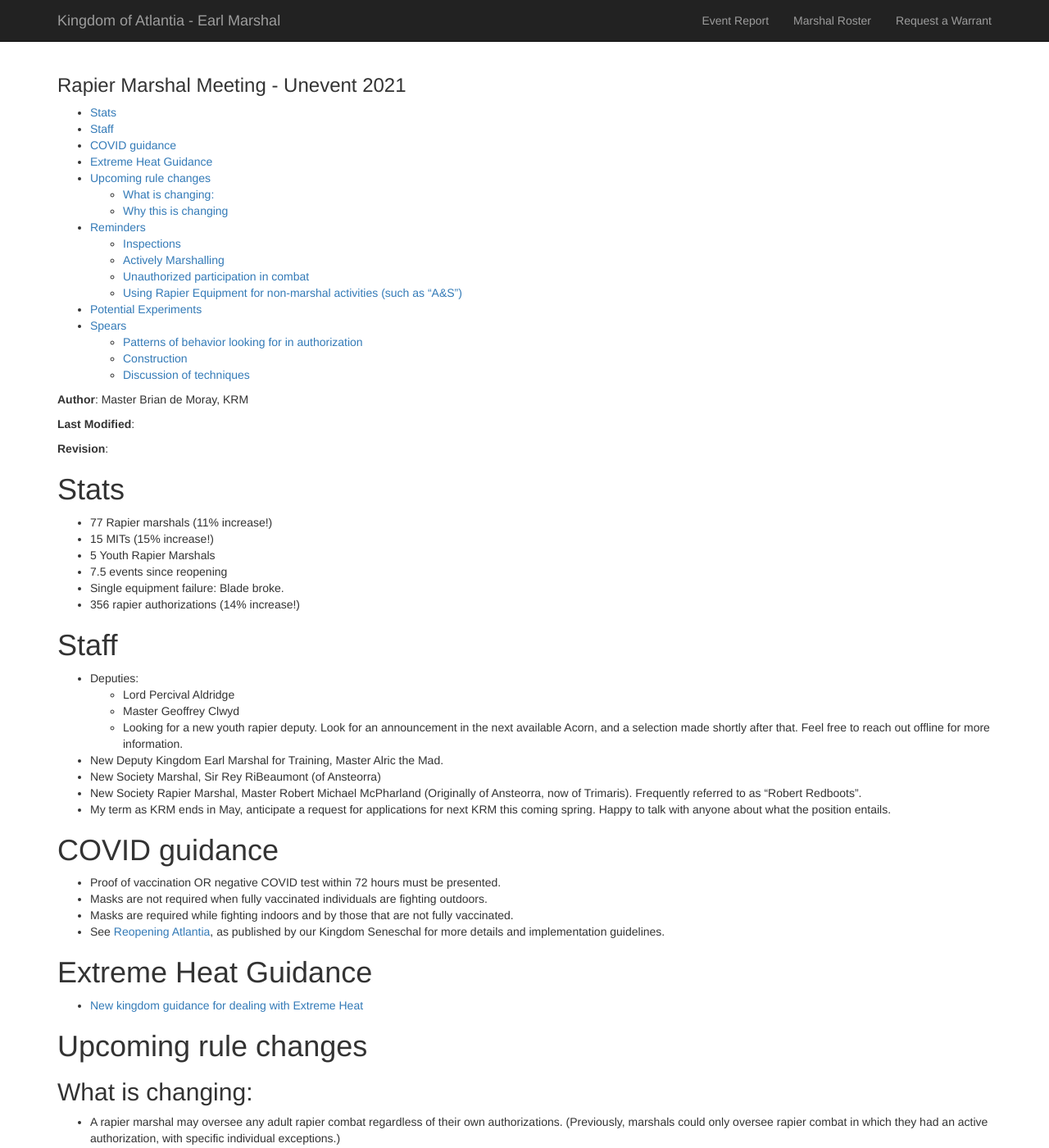
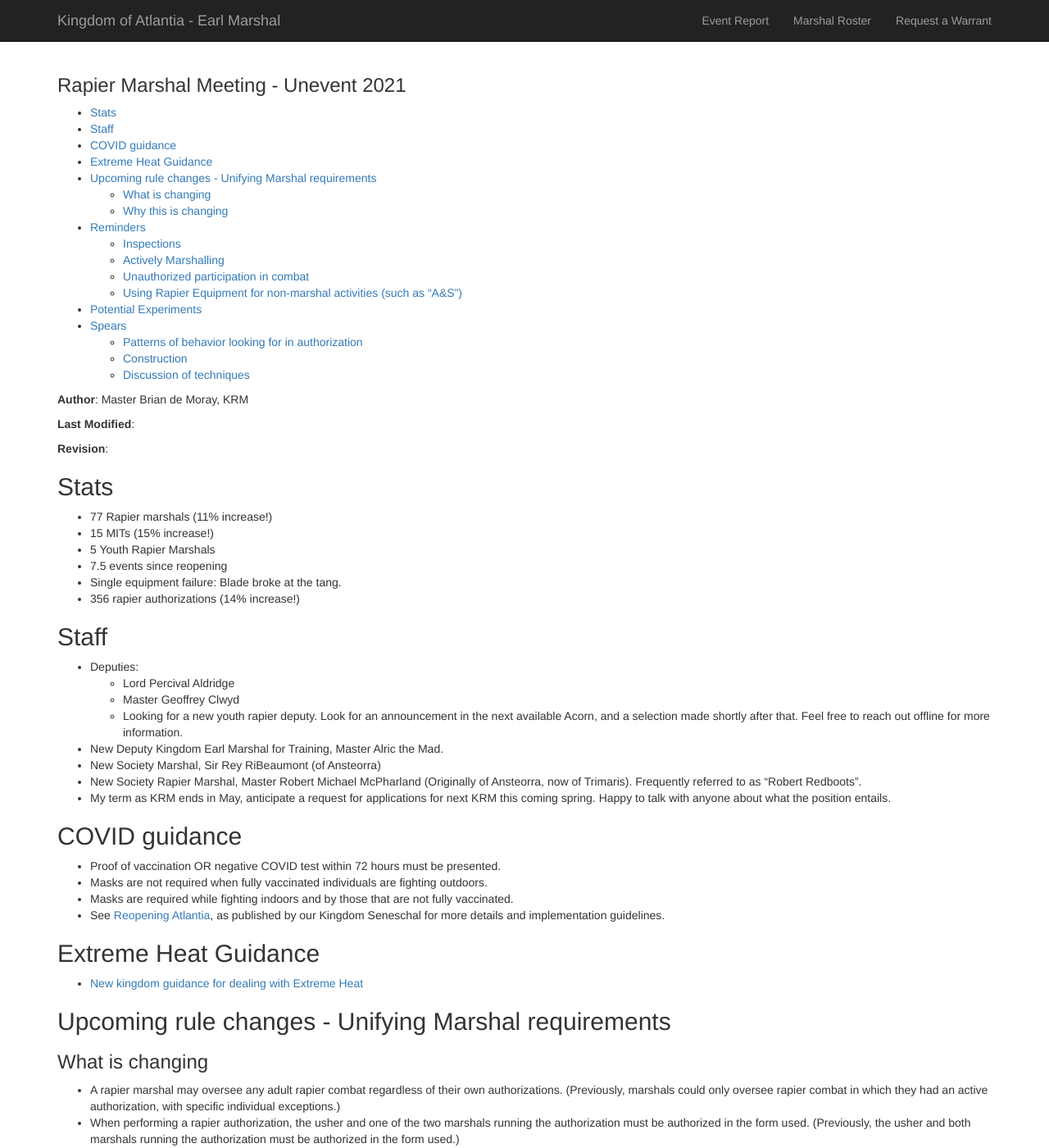
Before and after one commit to academie-de-espee/earl-marshal, a Jekyll site: the page built from rapier/unevent-2021.md, in a window 1280 px wide and 1400 px high. Shown: the whole window at 82% size. Built offline with Jekyll 4.4.1, drawn with Linux system fonts in a browser that asks for light colours.

Commit message:
update formatting

```diff
--- a/rapier/unevent-2021.md
+++ b/rapier/unevent-2021.md
@@ -12,15 +12,15 @@ layout: default
 
 **Revision**: {{ site.git.last_commit.short_sha }}
 
-# Stats
+## Stats
 * 77 Rapier marshals (11% increase!)
 * 15 MITs (15% increase!)
 * 5 Youth Rapier Marshals
 * 7.5 events since reopening
-* Single equipment failure: Blade broke.
+* Single equipment failure: Blade broke at the tang.
 * 356 rapier authorizations (14% increase!)
 
-# Staff
+## Staff
 * Deputies:
    * Lord Percival Aldridge
    * Master Geoffrey Clwyd
@@ -30,56 +30,60 @@ layout: default
 * New Society Rapier Marshal, Master Robert Michael McPharland (Originally of Ansteorra, now of Trimaris).  Frequently referred to as "Robert Redboots".
 * My term as KRM ends in May, anticipate a request for applications for next KRM this coming spring.  Happy to talk with anyone about what the position entails.
 
-# COVID guidance
+## COVID guidance
 * Proof of vaccination OR negative COVID test within 72 hours must be presented.
 * Masks are not required when fully vaccinated individuals are fighting outdoors.
 * Masks are required while fighting indoors and by those that are not fully vaccinated.
 * See [Reopening Atlantia](https://atlantia.sca.org/reopening-atlantia/), as published by our Kingdom Seneschal for more details and implementation guidelines.
 
-# Extreme Heat Guidance
+## Extreme Heat Guidance
 * [New kingdom guidance for dealing with Extreme Heat](https://marshal.atlantia.sca.org/documents/heat-guidance/for-marshals.pdf)
 
-# Upcoming rule changes
-## What is changing:
+## Upcoming rule changes - Unifying Marshal requirements
+### What is changing
 * A rapier marshal may oversee any adult rapier combat regardless of their own authorizations.  (Previously, marshals could only oversee rapier combat in which they had an active authorization, with specific individual exceptions.)
 * When performing a rapier authorization, the usher and one of the two marshals running the authorization must be authorized in the form used.  (Previously, the usher and both marshals running the authorization must be authorized in the form used.)
-## Why this is changing
+### Why this is changing
 * Helps foster growth of less-common authorizations
 * Reduces the burdon for less populated areas looking to grow their program
 * This aligns rapier marshal standards with decades of armored marshal standards
 
-# Reminders
-## Inspections
+## Reminders
+
+### Inspections
 * All armor must be tested at least once every two years.  Drop tester is the only allowed method to test puncture resistent armor.
-## Actively Marshalling
+
+### Actively Marshalling
 * Marshals should be actively watching and moving throughout the fight.
 * Marshals should be able to describe blow location, edge alignment, and relative timing of blows when asked by the fighters.
 * Marshals should be able and willing to step in if they observe repeated problems.
-## Unauthorized participation in combat
+
+### Unauthorized participation in combat
 * Society states: No person shall participate in Official Combat-Related Activities (including armored combat, period fencing, and combat archery) outside of formal training sessions unless they have been properly authorized under Society and Kingdom procedures."
-## Using Rapier Equipment for non-marshal activities (such as "A&S")
+
+### Using Rapier Equipment for non-marshal activities (such as "A&S")
 * A&S demonstration/presentation or as part of a historical combat class
 * No free-assault, sparring, or any form of competitive use.
 
-# Potential Experiments
+## Potential Experiments
 * Dussack Experiment, proposed by Lady Talya (first of her name) and Baron Linhart.
 * Compressed Gas propelled Rubber Balls as Missile Weapons, by Master Geoffrey Gamble.
 
-# Spears
+## Spears
 * Looking to perform first round of authorizations at our next kingdom-level in-person event with rapier combat.  (Likely Ymir.)
 
-## Patterns of behavior looking for in authorization
+### Patterns of behavior looking for in authorization
 * demonstrate control similar to that what we look for in C&T.
 * Able to throw sequences of blows in succession.
 * Able to defend against multiple blows in succession.
 * Able to control themselves when charged by a non-spear weilding opponent
 * Able to demonstrate control of their weapon during active sparring when their opponent performs a strong beat upon the spear.
 
-## Construction
+### Construction
 * Painting / Staining OK, Epoxying the tip in place is NOT.
 * [Marshal Gauge for spear sizes](https://www.thingiverse.com/thing:4625364).  Use as a reasonable guide, not a hard-and-fast requirement.
 
-## Discussion of techniques
+### Discussion of techniques
 * Pool cueing, using it one handed (such as overhand with a shield), "pop up and push" are *ALLOWED*.
 * Do it with sufficent control, just like running, lunging, etc in normal rapier combat.
 * Altering your opponent's balance is *not*.  (Ask an experienced armored spear fighter to demonstrate Sir Corby's "Spear grabbing" technique.)
```
